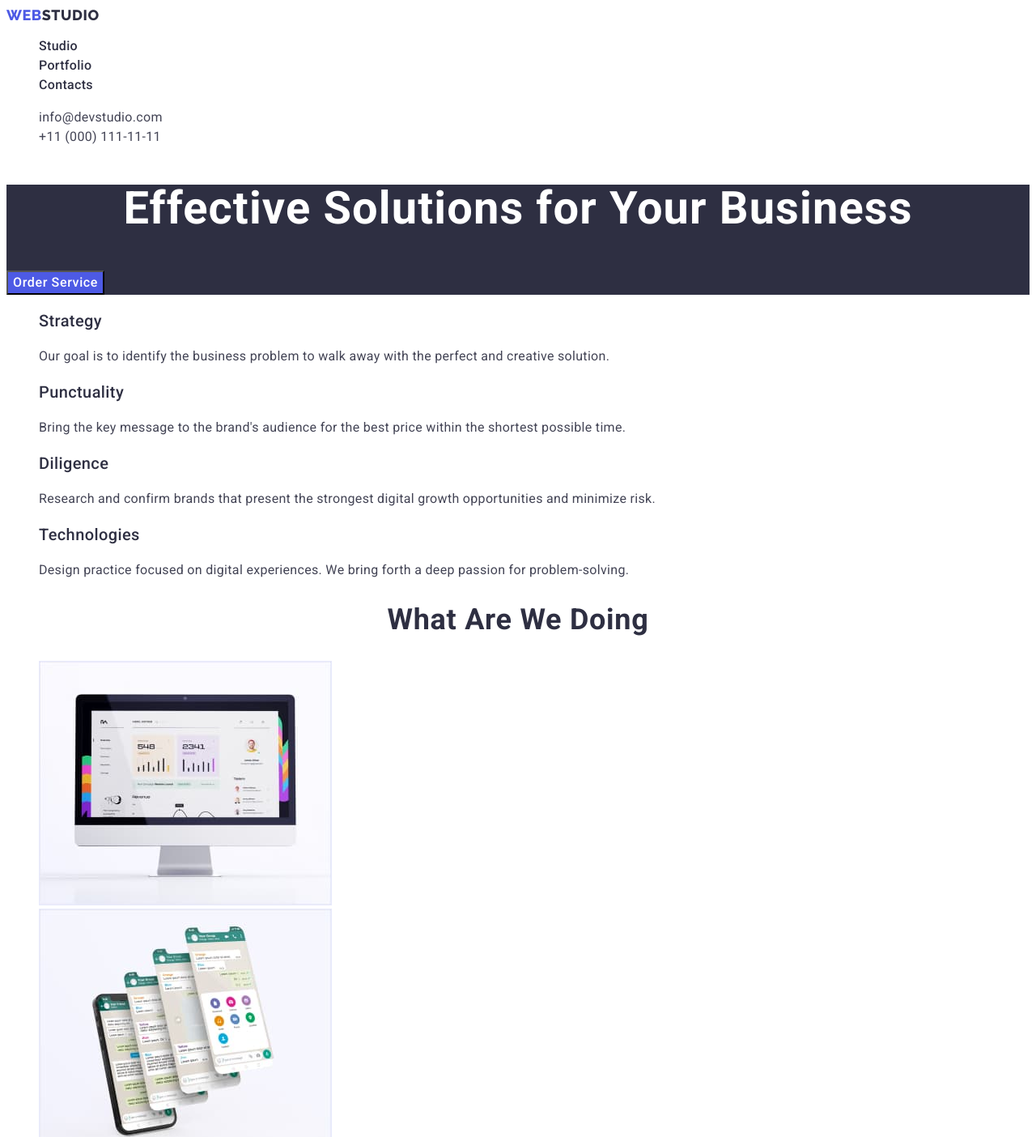
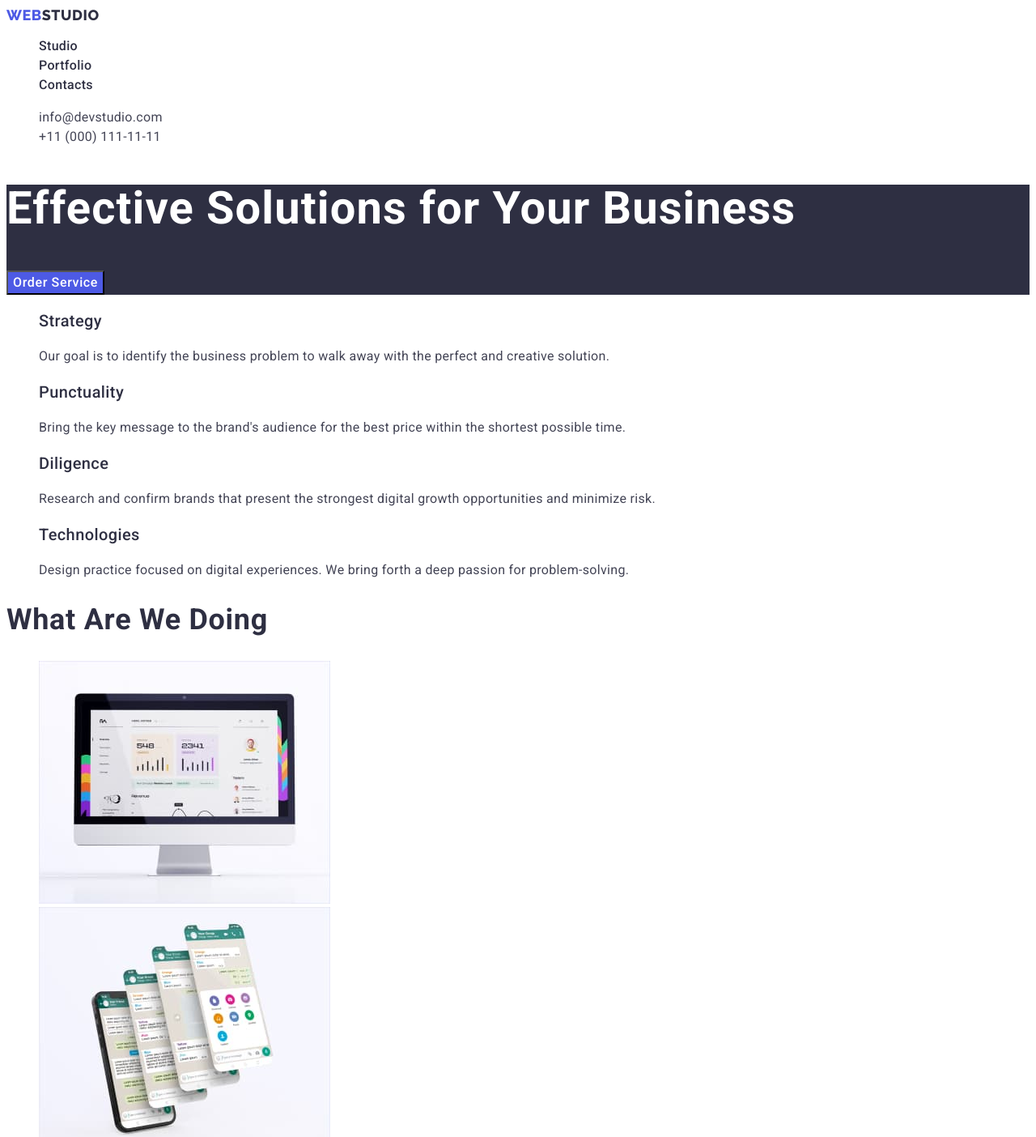
Before and after one commit to Din-ann/goit-markup-hw-02-pr, a plain HTML site: page index.html in a window 1280 px wide. Shown: the top 1404 px of the page at 81% size. Drawn offline with Linux system fonts and the light colour scheme.

Commit message:
homework-2

```diff
--- a/css/styles.css
+++ b/css/styles.css
@@ -95,7 +95,6 @@ body {
   cursor: pointer;
   color: var(--iris, #4d5ae5);
   background-color: var(--cloud, #f4f4fd);
-  text-align: center;
   font-family: "Roboto", sans-serif;
   font-size: 16px;
   font-weight: 500;
@@ -120,7 +119,6 @@ body {
 
 .hero-title {
   color: var(--white, #fff);
-  text-align: center;
   font-size: 56px;
   font-weight: 700;
   line-height: 1.07;
@@ -157,7 +155,6 @@ body {
 
 .section-title {
   color: var(--navyblue, #2e2f42);
-  text-align: center;
   font-size: 36px;
   font-weight: 700;
   line-height: 1.11;
@@ -166,7 +163,6 @@ body {
 }
 
 .what-image {
-  border: 1px solid var(--cornflower, #e7e9fc);
   background: url(<path-to-image>), lightgray 50% / cover no-repeat;
 }
 
@@ -177,7 +173,6 @@ body {
 }
 
 .our-team-item {
-  border-radius: 0px 0px 4px 4px;
   background: var(--white, #fff);
 }
 
```
